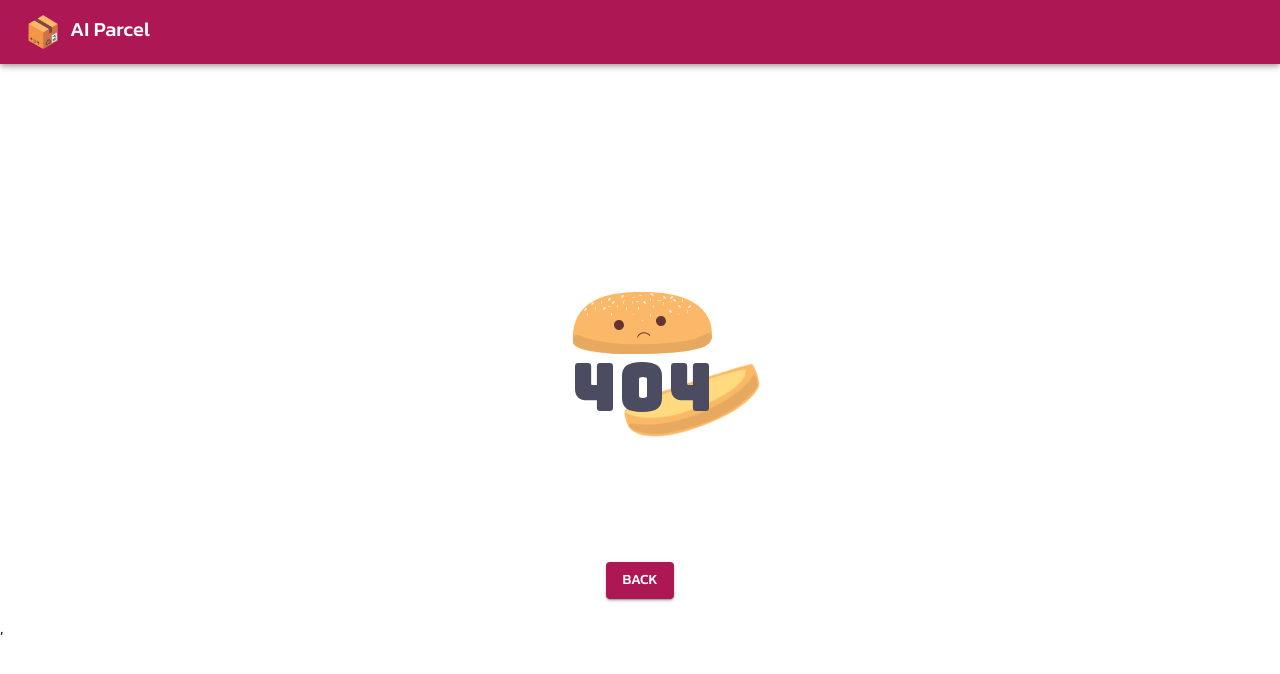
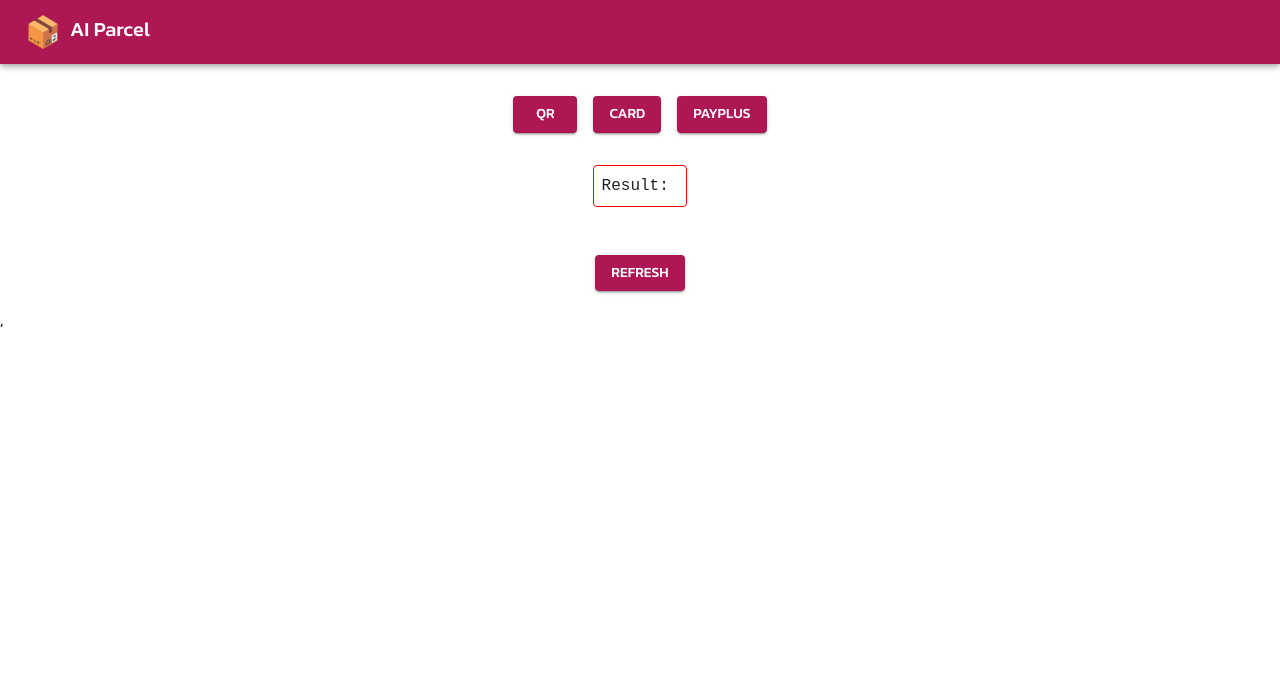
Before and after one commit to armm29393/ai-parcel, a React (Vite) app: page /inv in a window 1280 px wide. Shown: the top 674 px of the page. Built offline with nearby package versions, Linux system fonts and the light colour scheme.

Commit message:
test inv

```diff
--- a/src/App.jsx
+++ b/src/App.jsx
@@ -3,6 +3,7 @@ import { Container } from "@mui/material";
 import MenuAppBar from "./components/AppBar";
 import Home from "./pages/Home";
 import NotFound from "./pages/NotFound";
+import GetINV from "./pages/GetINV";
 
 const App = () => {
   return (
@@ -14,6 +15,10 @@ const App = () => {
             path="/"
             element={<Home />}
           />
+          <Route
+            path="/inv"
+            element={<GetINV />}
+          />
           <Route path="*" element={<NotFound />} />
         </Routes>
       </Container>
--- a/src/components/AppBar.jsx
+++ b/src/components/AppBar.jsx
@@ -5,7 +5,7 @@ import Typography from "@mui/material/Typography";
 import { Link } from "react-router-dom";
 import { styled } from "@mui/material";
 
-const MenuAppBar = ({ title }) => {
+const MenuAppBar = ({ title, noLogo = false }) => {
   const Offset = styled("div")(({ theme }) => theme.mixins.toolbar);
   return (
     <Box sx={{ flexGrow: 1 }}>
@@ -21,7 +21,7 @@ const MenuAppBar = ({ title }) => {
               WebkitTapHighlightColor: "transparent",
             }}
           >
-            <img
+            {!noLogo && <img
               src="/logo.png"
               alt="logo"
               style={{
@@ -29,7 +29,7 @@ const MenuAppBar = ({ title }) => {
                 height: 48,
                 margin: "-5px",
               }}
-            />
+            />}
             <Typography variant="h6" component="div" flexGrow={1}>
               {title}
             </Typography>
--- /dev/null
+++ b/src/pages/GetINV/index.jsx
@@ -0,0 +1,61 @@
+import { Button, Grid2, Stack, styled } from "@mui/material";
+import BackButton from "../../components/BackButton";
+import { useState } from "react";
+import "./style.css";
+import axios from "axios";
+
+const CodeBlock = styled("pre")(({ theme }) => ({
+  display: "inline-block",
+  maxWidth: "100%",
+  overflow: "auto",
+  border: "1px solid red",
+  borderRadius: "4px",
+  padding: ".5rem",
+  margin: 0,
+  whiteSpace: "pre-wrap",
+  wordWrap: "break-word",
+}));
+
+const GetINV = () => {
+  const [resp, setResp] = useState(null);
+  // fetch api using axios
+  const getINV = async (type) => {
+    try {
+      const url = `http://192.168.100.126:8000/api/v1/external/${type}`;
+      const response = await axios.get(url)
+      const data = response?.data;
+      setResp(data);
+    } catch (error) {
+      setResp(`${error.message}\n\n[Mock] ${type}`);
+      console.log(error);
+    }
+  }
+  return (
+    <div class="main">
+      <Grid2
+        container
+        gap={1}
+        sx={{
+          display: "flex",
+          flexDirection: "column",
+          width: "100%",
+          m: "1rem 0",
+          alignItems: "center",
+        }}
+      >
+        <Stack spacing={2} direction="row" sx={{mb: "1.5rem"}}>
+          <Button variant="contained" onClick={() => getINV('QR')}>QR</Button>
+          <Button variant="contained" onClick={() => getINV('CARD')}>Card</Button>
+          <Button variant="contained" onClick={() => getINV('PAYPLUS')}>PayPlus</Button>
+        </Stack>
+        {/* <CodeBlock /> */}
+        <CodeBlock>Result: {resp}</CodeBlock>
+        {/* <CodeBlock>redirectUrl: {redirectUrl}</CodeBlock> */}
+      </Grid2>
+      {/* <BackButton /> */}
+      <Button variant="contained" onClick={() => window.location.reload()}>Refresh</Button>
+    </div>
+  );
+};
+
+export default GetINV;
--- /dev/null
+++ b/src/pages/GetINV/style.css
@@ -0,0 +1,82 @@
+.fundo{
+  animation: scales 3s alternate  infinite;
+  transform-origin: center;
+}
+.pao-baixo{
+   animation: rotatepao 14s cubic-bezier(.1,.49,.41,.97)  infinite;
+  transform-origin: center;
+}
+.pao-cima{
+   animation: rotatepao 7s 1s cubic-bezier(.1,.49,.41,.97)  infinite;
+  transform-origin: center;
+}
+.olhos{animation: olhos   2s  alternate  infinite;
+   transform-origin: center;
+}
+
+.left-sparks{animation: left-sparks   4s  alternate  infinite;
+      transform-origin: 150px 156px;
+}
+
+.right-sparks{animation: left-sparks   4s  alternate  infinite;
+      transform-origin: 310px 150px;
+}
+
+.olhos{animation: olhos   2s  alternate  infinite;
+   transform-origin: center;
+}
+@keyframes scales{
+  from { transform: scale(0.98)}
+  to{ transform: scale(1)}
+}
+
+@keyframes rotatepao{
+  0% { transform:  rotate(0deg)}
+  50% , 60%{ transform:  rotate(-20deg)}
+  100%{  transform:  rotate(0deg) }
+
+}
+
+@keyframes olhos{
+  0%{
+    transform: rotateX(0deg);
+  }
+   100%{
+    transform: rotateX(30deg);
+  }
+}
+
+@keyframes left-sparks{
+  0%{
+    opacity: 0;
+  }
+
+}
+
+
+.main {
+  display: flex;
+  flex-direction: column;
+  gap: 2rem;
+  align-items: center;
+  justify-content: center;
+}
+
+.path {
+  stroke-dasharray: 300;
+  stroke-dashoffset: 300;
+  animation: dash 4s   alternate infinite;
+}
+
+@keyframes dash{
+   0%, 30%{
+     fill: 4B4B62;
+    stroke-dashoffset:   0;
+  }
+   80%,100%{
+     fill: transparent;
+    stroke-dashoffset:  -200;
+  }
+
+
+}
```
